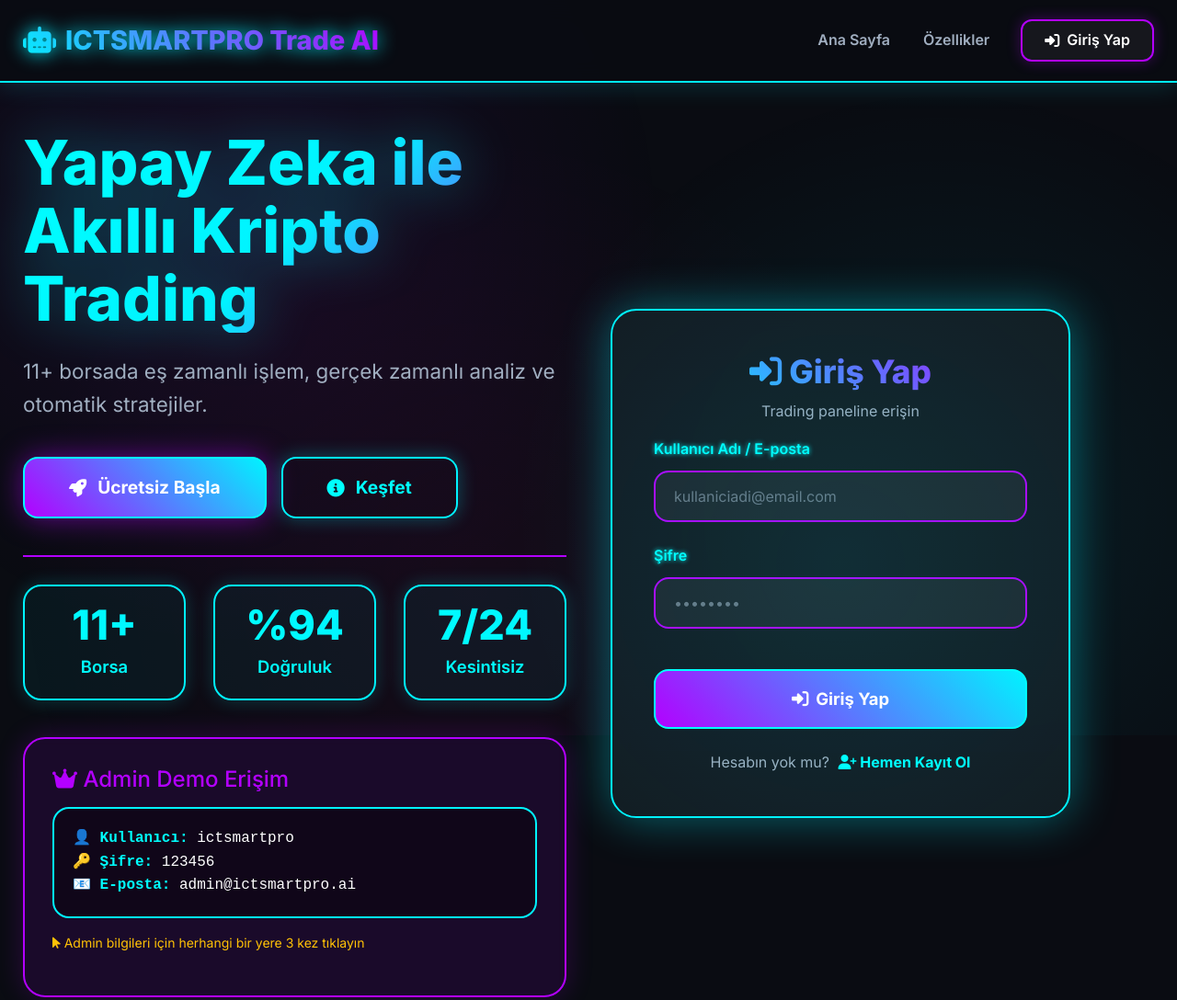
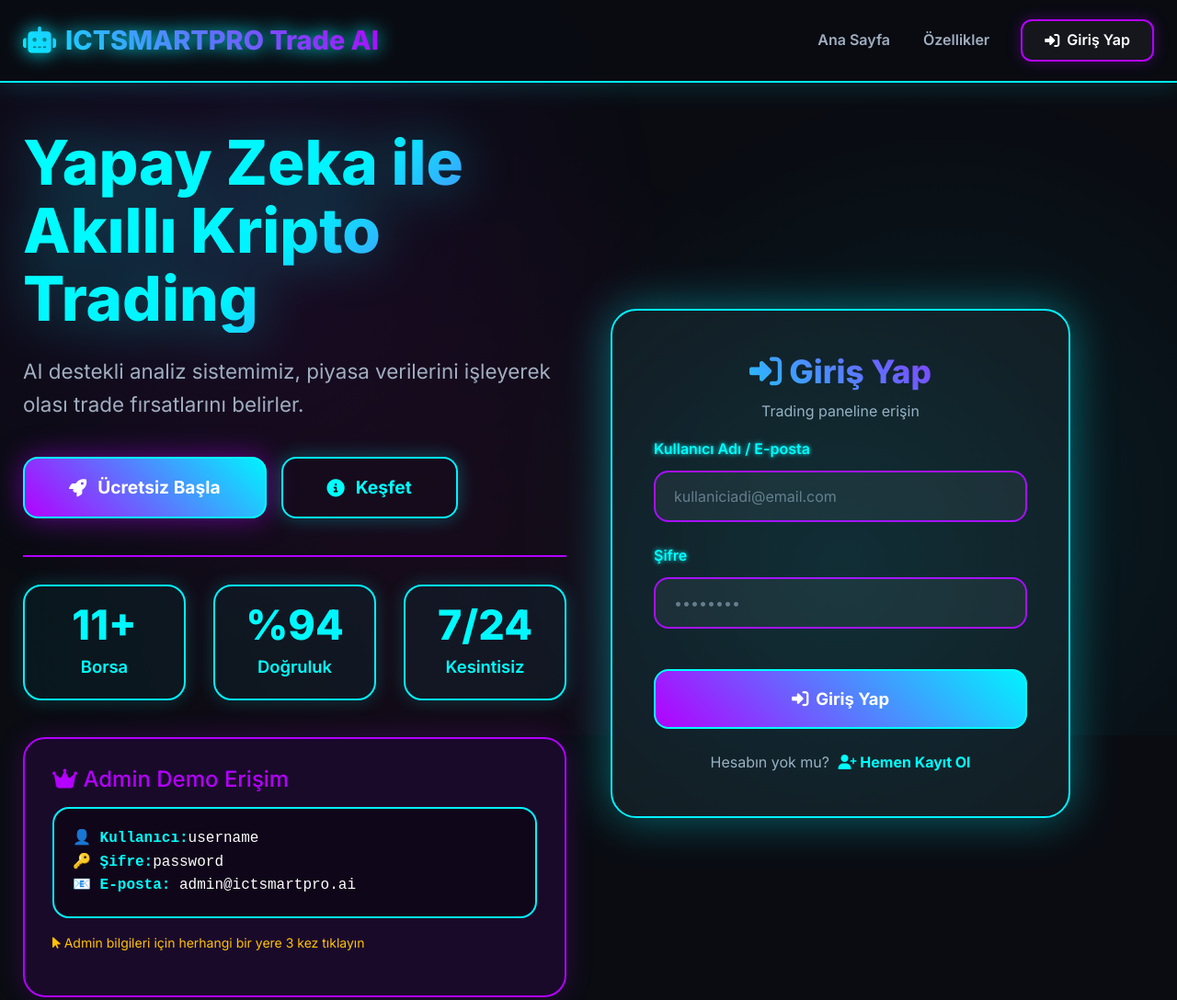
Before and after one commit to Coderhektor/ictsmartpro-backend, a plain HTML site: page templates/index.html in a window 1280 px wide. Shown: the top 1088 px of the page at 92% size. Drawn offline with nearby package versions, Linux system fonts and the light colour scheme.

Commit message:
Update index.html

```diff
--- a/templates/index.html
+++ b/templates/index.html
@@ -706,7 +706,7 @@
                         Yapay Zeka ile<br>Akıllı Kripto Trading
                     </h1>
                     <p class="hero-subtitle">
-                       11+ borsada eş zamanlı işlem, gerçek zamanlı analiz ve otomatik stratejiler.
+                     AI destekli analiz sistemimiz, piyasa verilerini işleyerek olası trade fırsatlarını belirler.
                     </p>
                     <div class="hero-cta d-flex gap-3 flex-wrap">
                         <button class="btn-hero btn-primary-hero" id="getStartedBtn">
@@ -737,8 +737,8 @@
                     <div class="admin-info">
                         <h4 style="color: var(--neon-purple);"><i class="fas fa-crown"></i> Admin Demo Erişim</h4>
                         <div class="admin-credentials">
-                            <div><strong>👤 Kullanıcı:</strong> ictsmartpro</div>
-                            <div><strong>🔑 Şifre:</strong> 123456</div>
+                            <div><strong>👤 Kullanıcı:</strong>username</div>
+                            <div><strong>🔑 Şifre:</strong>password</div>
                             <div><strong>📧 E-posta:</strong> admin@ictsmartpro.ai</div>
                         </div>
                         <p class="mt-3 small text-warning">
```
